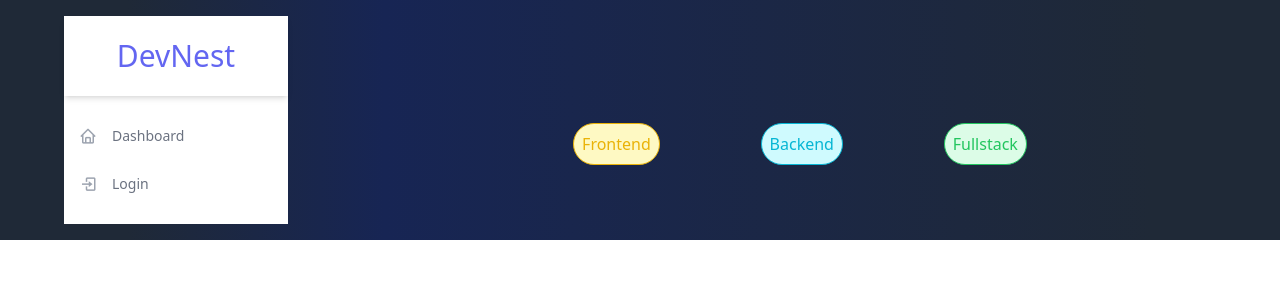
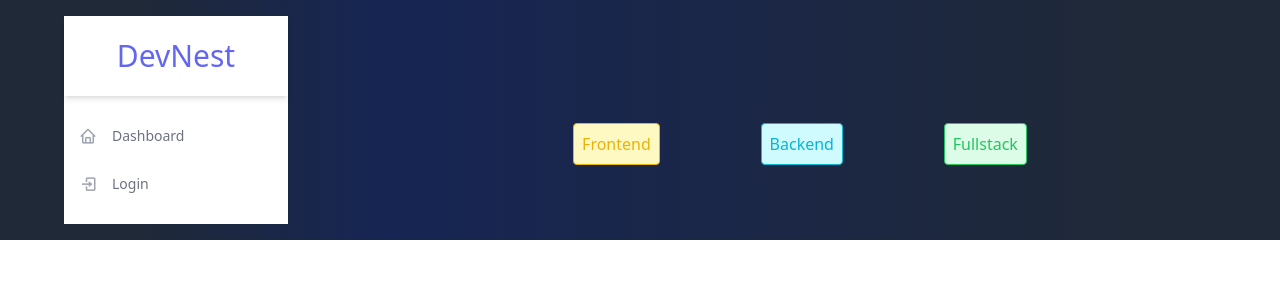
Before and after one commit to franeCode/til-tweet, a Django app: page / in a window 1280 px wide. Shown: the top 300 px of the page. Run offline with Django 5.2, Linux system fonts and the light colour scheme; data that the repository does not hold is empty; some libraries are stand-ins or nearby versions.

```diff
--- a/til/templates/includes/filter.html
+++ b/til/templates/includes/filter.html
@@ -1,5 +1,5 @@
 <div class="w-2/3 flex flex-row justify-around items-center">
-    <button class="text-yellow-500 bg-yellow-100 border border-yellow-500 rounded-full p-2 px-2">Frontend</button>
-    <button class="text-cyan-500 bg-cyan-100 border border-cyan-500 rounded-full p-2 px-2">Backend</button>
-    <button class="text-green-500 bg-green-100 border border-green-500 rounded-full p-2 px-2">Fullstack</button>
+    <button class="text-yellow-500 bg-yellow-100 border border-yellow-500 rounded p-2 px-2">Frontend</button>
+    <button class="text-cyan-500 bg-cyan-100 border border-cyan-500 rounded p-2 px-2">Backend</button>
+    <button class="text-green-500 bg-green-100 border border-green-500 rounded p-2 px-2">Fullstack</button>
 </div>
```
